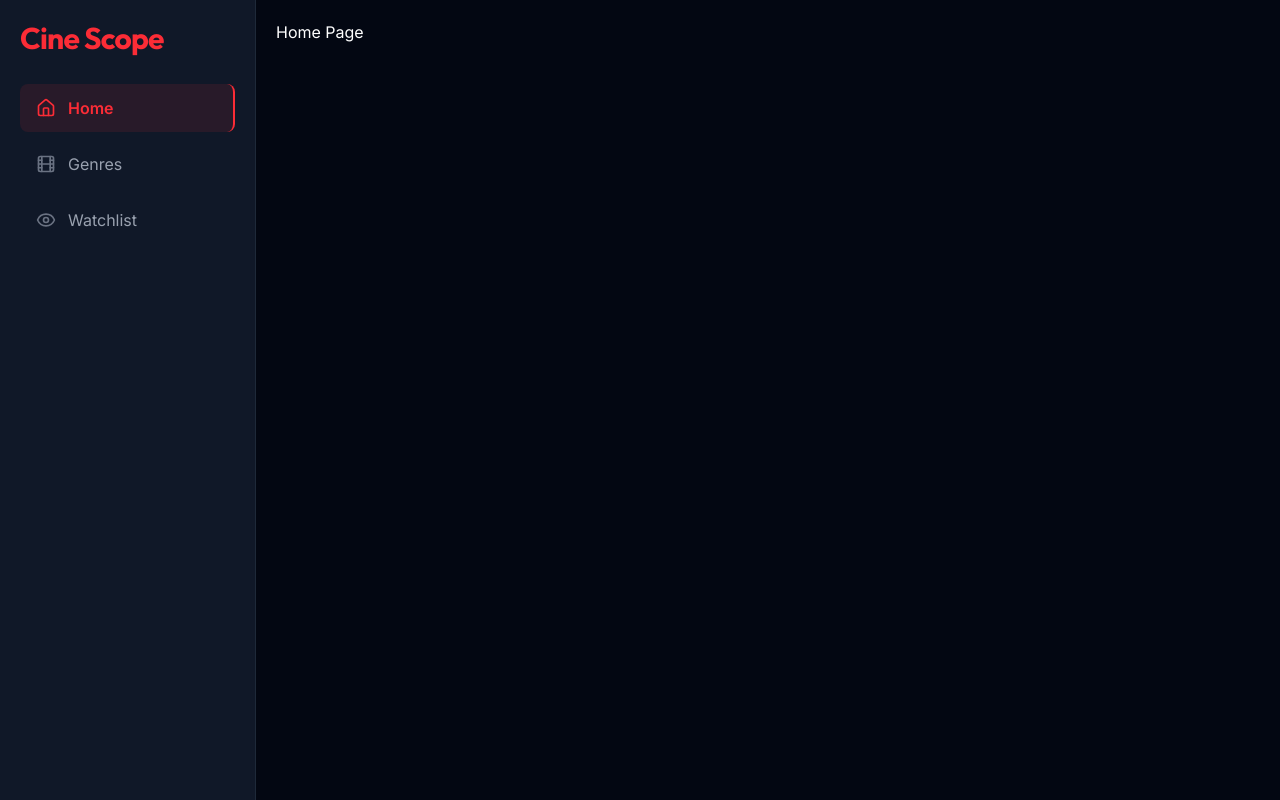
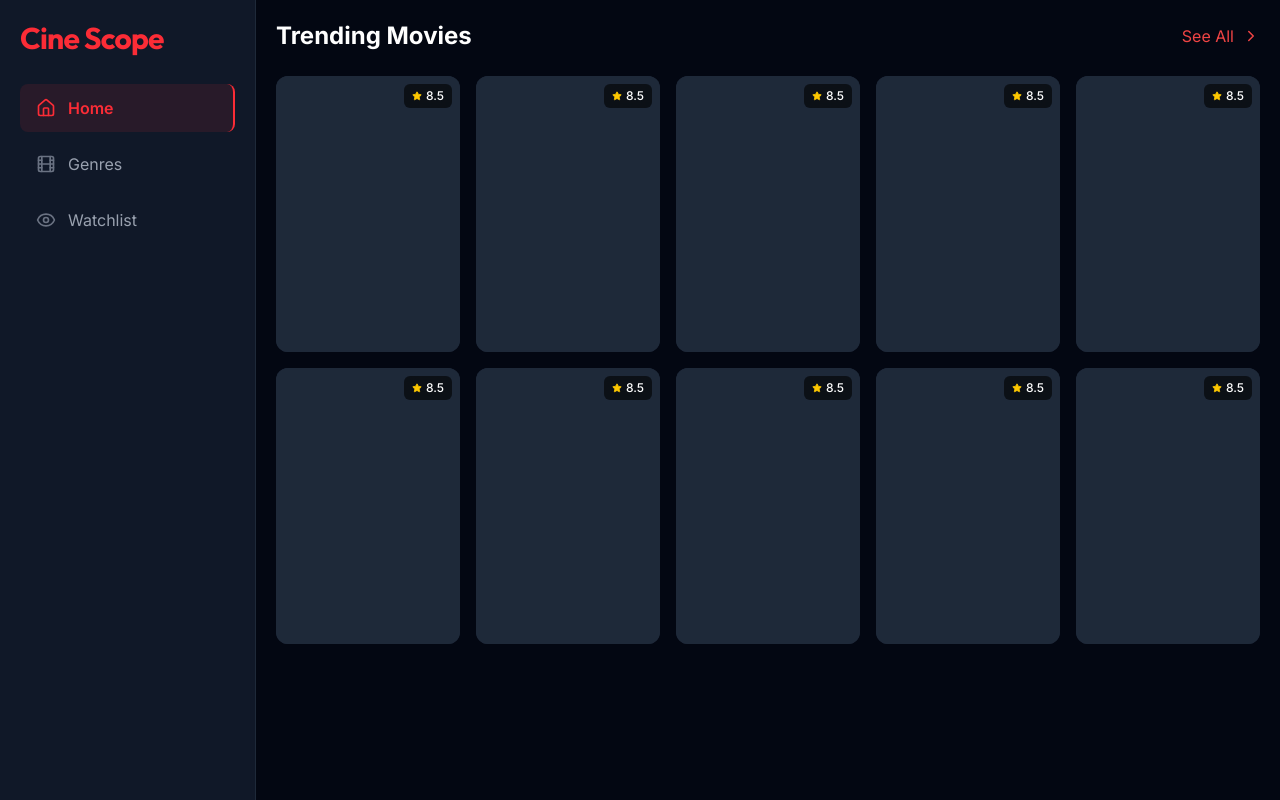
Before and after one commit to rifat-hassan-nibir/cine-scope, a Next.js app: page / in a window 1280 px wide. Built offline with nearby package versions, Linux system fonts and the light colour scheme.

Commit message:
feat: add MovieCard component for displaying movies list

```diff
--- a/app/page.tsx
+++ b/app/page.tsx
@@ -1,7 +1,28 @@
+import MovieCard from "@/components/MovieCard";
+import { ChevronRight } from "lucide-react";
+
 export default function Home() {
   return (
-    <main>
-      <h1>Home Page</h1>
-    </main>
+    <>
+      <div className="flex items-center justify-between mb-6">
+        <h1 className="text-2xl font-bold text-text">Trending Movies</h1>
+        <button className="flex items-center gap-2 text-primary hover:underline hover:cursor-pointer transition-colors">
+          See All <ChevronRight size={18} />
+        </button>
+      </div>
+
+      <div className="grid grid-cols-2 md:grid-cols-3 lg:grid-cols-4 xl:grid-cols-5 gap-4">
+        <MovieCard />
+        <MovieCard />
+        <MovieCard />
+        <MovieCard />
+        <MovieCard />
+        <MovieCard />
+        <MovieCard />
+        <MovieCard />
+        <MovieCard />
+        <MovieCard />
+      </div>
+    </>
   );
 }
--- /dev/null
+++ b/components/MovieCard.tsx
@@ -0,0 +1,42 @@
+import { ChevronRight, Star, Plus, Check } from "lucide-react";
+import Link from "next/link";
+
+export default function MovieCard() {
+  return (
+    <Link
+      href="#"
+      className="group relative block rounded-xl overflow-hidden bg-surface transition-transform hover:-translate-y-1 hover:shadow-2xl"
+    >
+      <div className="aspect-2/3 w-full relative overflow-hidden">
+        <div className="w-full h-full bg-gray-800"></div>
+
+        {/* Hover Overlay */}
+        <div className="absolute inset-0 bg-linear-to-t from-black/90 via-black/40 to-transparent opacity-0 group-hover:opacity-100 transition-opacity duration-300 flex flex-col justify-end p-4">
+          <div className="transform translate-y-4 group-hover:translate-y-0 transition-transform duration-300">
+            <div className="flex items-center gap-2 mb-2">
+              <span className="flex items-center text-yellow-400 text-xs font-bold">
+                <Star size={12} className="fill-yellow-400 mr-1" />
+                8.5
+              </span>
+              <span className="text-gray-300 text-xs">2024</span>
+            </div>
+
+            <h3 className="text-white font-bold text-sm mb-3 line-clamp-2 leading-tight">
+              The Incredible Movie Title
+            </h3>
+
+            <button className="w-full py-2 px-3 rounded-lg flex items-center justify-center gap-2 text-xs font-semibold transition-colors bg-white/20 backdrop-blur text-white hover:bg-white/30">
+              <Plus size={14} /> Watch Later
+            </button>
+          </div>
+        </div>
+
+        {/* Static Rating Badge (visible when not hovering) */}
+        <div className="absolute top-2 right-2 bg-black/60 backdrop-blur-sm px-2 py-1 rounded-md flex items-center gap-1 group-hover:opacity-0 transition-opacity">
+          <Star size={10} className="text-yellow-400 fill-yellow-400" />
+          <span className="text-xs font-medium text-white">8.5</span>
+        </div>
+      </div>
+    </Link>
+  );
+}
```
